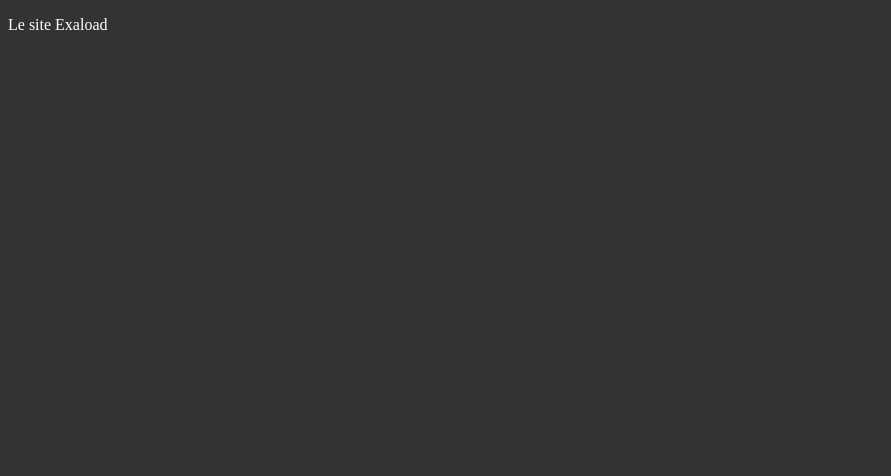
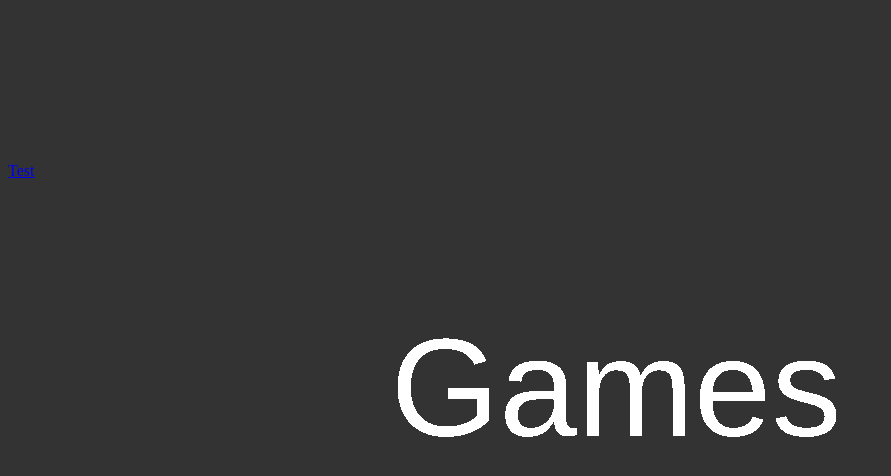
Before and after one commit to Tarkhubal/exaload-next, a Next.js app: page / in a window 1280 px wide. Shown: the top 476 px of the page, without its empty margins (0-891 px from the left). Built offline with nearby package versions, Linux system fonts and the light colour scheme.

Commit message:
Nouveaux éléments sur la page home

```diff
--- a/pages/_app.js
+++ b/pages/_app.js
@@ -1,5 +1,5 @@
 import Head from "next/head";
-import { Link } from "next/link";
+import Link from "next/link";
 
 import '../styles/globals.css'
 import '../styles/footer.css'
--- a/pages/index.js
+++ b/pages/index.js
@@ -1,7 +1,29 @@
+import Script from "next/script";
+import Link from "next/link";
+
 export default function Home() {
   return (
-      <>
-          <p>Le site Exaload</p>
-      </>
+    <>
+      <section>
+        <div id="container">
+          <span id="text1"></span>
+          <span id="text2"></span>
+        </div>
+        <svg id="filters">
+          <defs>
+            <filter id="threshold">
+              <feColorMatrix in="SourceGraphic" type="matrix"
+                values="1 0 0 0 0
+									                0 1 0 0 0
+								                  0 0 1 0 0
+									                0 0 0 255 -140"/>
+            </filter>
+          </defs>
+        </svg>
+      </section>
+      <Link href="/pricing">Test</Link>
+
+      <Script src="/js/anim-text-flow.js"></Script>
+    </>
   )
 }
--- /dev/null
+++ b/public/js/anim-text-flow.js
@@ -0,0 +1,88 @@
+const elts = {
+    text1: document.getElementById("text1"),
+    text2: document.getElementById("text2"),
+};
+
+const texts = [
+    " ",
+    "Exaload",
+    "Games",
+    "Musics",
+    "Apps",
+    "Movies",
+    "Series",
+    "Everything",
+    "For Free*",
+    "Join now !",
+    " ",
+];
+
+const morphTime = 1;
+const cooldownTime = 0.25;
+
+let textIndex = texts.length - 1;
+let time = new Date();
+let morph = 0;
+let cooldown = cooldownTime;
+
+elts.text1.textContent = texts[textIndex % texts.length];
+elts.text2.textContent = texts[(textIndex + 1) % texts.length];
+
+function doMorph() {
+    morph -= cooldown;
+    cooldown = 0;
+
+    let fraction = morph / morphTime;
+
+    if (fraction > 1) {
+        cooldown = cooldownTime;
+        fraction = 1;
+    }
+
+    setMorph(fraction);
+}
+
+function setMorph(fraction) {
+    elts.text2.style.filter = `blur(${Math.min(8 / fraction - 8, 100)}px)`;
+    elts.text2.style.opacity = `${Math.pow(fraction, 0.4) * 100}%`;
+
+    fraction = 1 - fraction;
+    elts.text1.style.filter = `blur(${Math.min(8 / fraction - 8, 100)}px)`;
+    elts.text1.style.opacity = `${Math.pow(fraction, 0.4) * 100}%`;
+
+    elts.text1.textContent = texts[textIndex % texts.length];
+    elts.text2.textContent = texts[(textIndex + 1) % texts.length];
+}
+
+function doCooldown() {
+    morph = 0;
+
+    elts.text2.style.filter = "";
+    elts.text2.style.opacity = "100%";
+
+    elts.text1.style.filter = "";
+    elts.text1.style.opacity = "0%";
+}
+
+function animate() {
+    requestAnimationFrame(animate);
+
+    let newTime = new Date();
+    let shouldIncrementIndex = cooldown > 0;
+    let dt = (newTime - time) / 1000;
+    time = newTime;
+
+    cooldown -= dt;
+
+    if (cooldown <= 0) {
+        if (shouldIncrementIndex) {
+            textIndex++;
+        }
+
+        doMorph();
+    } else {
+        doCooldown();
+    }
+}
+
+animate();
--- a/styles/fonts.css
+++ b/styles/fonts.css
@@ -10,7 +10,6 @@
 @import url(https://fonts.googleapis.com/css2?family=Roboto:wght@300;400;500);
 @import url(https://fonts.googleapis.com/css2?family=Poppins:wght@200;300;400;500);
 @import url(https://fonts.googleapis.com/css?family=Poppins:400,500,600,700,800,900);
-@import url(https://fonts.googleapis.com/css?family=Raleway:900);
 @import url(https://fonts.googleapis.com/css?family=Knewave);
 @font-face {
     font-family: LemonMilk;
--- a/styles/globals.css
+++ b/styles/globals.css
@@ -1,4 +1,30 @@
+/* Menu
+ * Commons : ./globals.css:6
+ *
+ */
+
 html {
     background-color: #333333;
     color: #FFFFFF;
 }
+
+#container {
+    position: absolute;
+    margin: auto;
+    width: 95vw;
+    height: 140pt;
+    top: 0;
+    bottom: 0;
+    filter: url(#threshold) blur(0.6px);
+}
+
+#text1,
+#text2 {
+    position: absolute;
+    width: 100%;
+    display: inline-block;
+    font-family: "Raleway", sans-serif;
+    font-size: 105pt;
+    text-align: center;
+    user-select: none;
+}
```
Also changed, not shown: pages/pricing.js (added, +13 -0 lines).
